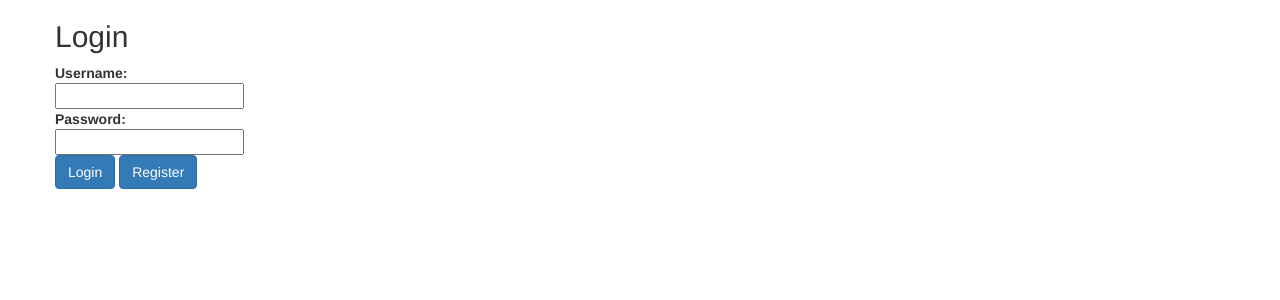
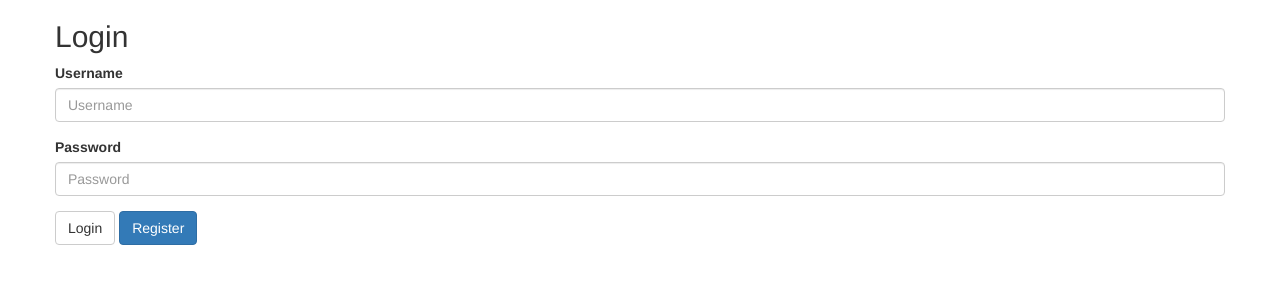
Before and after one commit to xghgzxfp/sexycroupier, a Flask app: page / in a window 1280 px wide. Shown: the top 300 px of the page. Run offline with Flask 2, Linux system fonts and the light colour scheme; some libraries are stand-ins or nearby versions.

Commit message:
change html for login page

```diff
--- a/templates/login.html
+++ b/templates/login.html
@@ -8,16 +8,18 @@
  <div class="col">
     <h2>Login</h2>
     {% if error %}<p class=error><strong>Error:</strong> {{ error }}{% endif %}
-    <form action="{{ url_for('login') }}" method=post>
-    <dl>
-      <dt>Username:
-      <dd><input type=text name=username>
-      <dt>Password:
-      <dd><input type=password name=password>
-      <dd><input class="btn btn-primary" type=submit value=Login>
-      <button type="button" class="btn btn-primary" onclick="window.location.href='/register'">Register</button>
-    </dl>
+    <form action="{{ url_for('login') }}" method=post role="form">
+        <div class="form-group">
+        <label for="username">Username</label>
+        <input type="text" class="form-control" id="username" name="username" placeholder="Username">
+        </div>
+        <div class="form-group">
+        <label for="password">Password</label>
+        <input type="password" class="form-control" id="password" name="password" placeholder="Password">
+        </div>
+        <button type="submit" class="btn btn-default">Login</button>
+        <button type="button" class="btn btn-primary" onclick="window.location.href='/register'">Register</button>
     </form>
  </div>
  </div>
-  </div>
+ </div>
```
